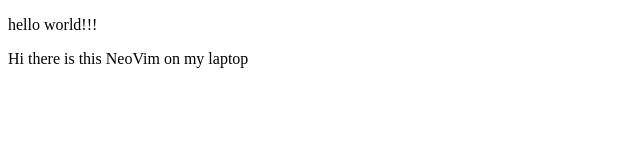
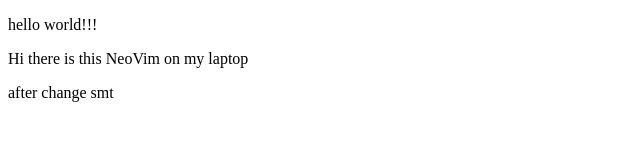
Before and after one commit to kokossVN/codesandbox-firstweb, a website: page index.html in a window 1280 px wide. Shown: the whole page, without its empty margins (0-640 px from the left). Drawn offline with Linux system fonts and the light colour scheme.

Commit message:
smail change

```diff
--- a/index.html
+++ b/index.html
@@ -6,5 +6,6 @@
 <body>
 <p> hello world!!!</p>
 <p> Hi there is this NeoVim on my laptop </p>
+<p> after change smt</p>
 </body>
 </html>
```
